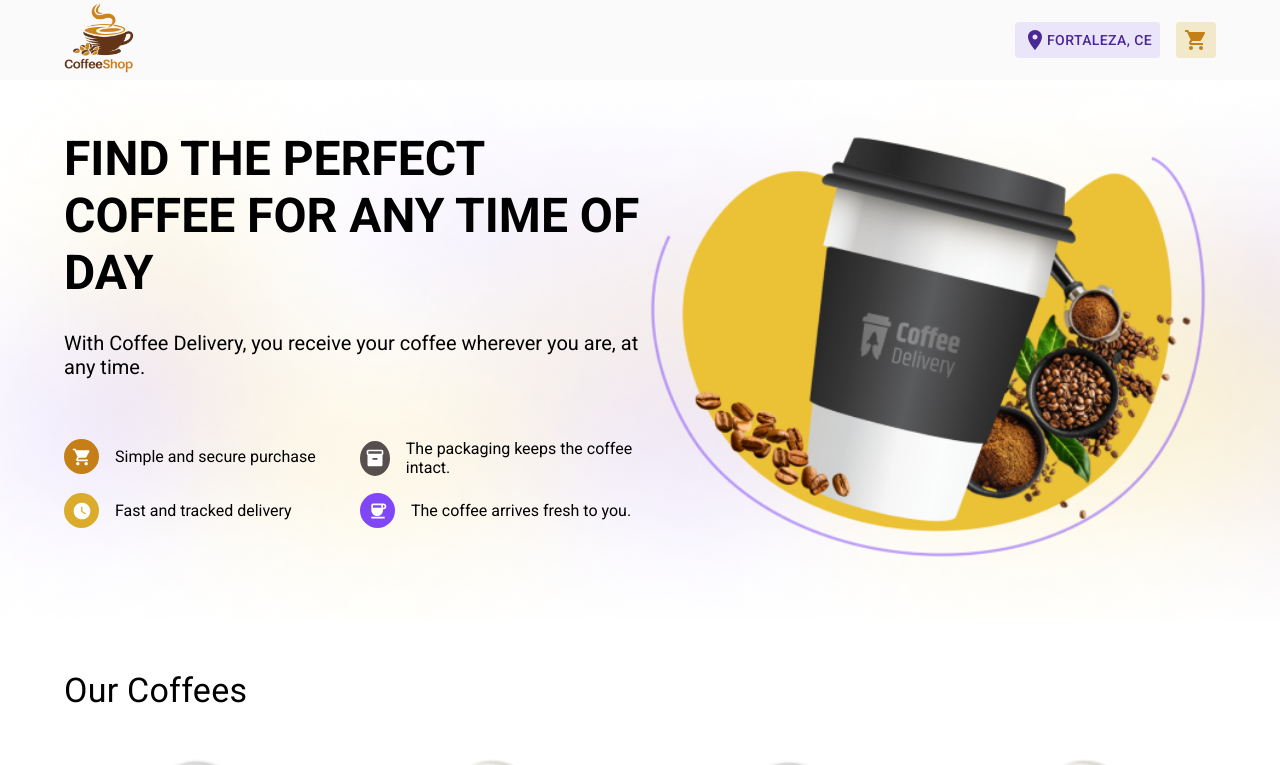
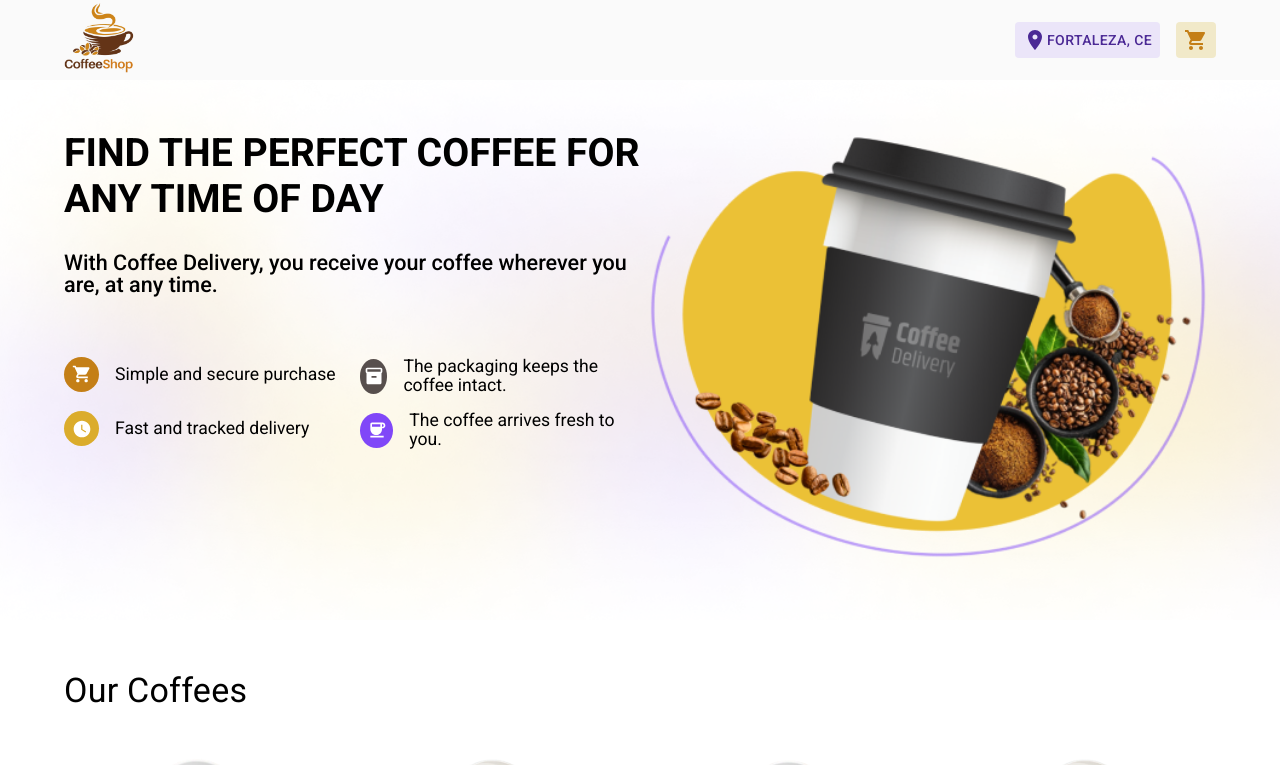
Before and after one commit to Mj-Sharifi/coffee-delivery, a React (Create React App) app: page / in a window 1280 px wide. Shown: the top 765 px of the page. Built offline with nearby package versions, Linux system fonts and the light colour scheme; data requests are answered from the project's data file.

Commit message:
Add files via upload

```diff
--- a/src/Pages/Home/Banner/index.jsx
+++ b/src/Pages/Home/Banner/index.jsx
@@ -11,28 +11,9 @@ import {
   Stack,
   Typography,
   ThemeProvider,
-  createTheme,
 } from "@mui/material";
 import React from "react";
 
-const theme = createTheme({
-  typography: {
-    type1: {
-      fontSize: "3rem",
-      fontWeight: "700",
-      LineHeight: "130%",
-    },
-    type2: {
-      fontSize: "1.25rem",
-      fontWeight: "400",
-      LineHeight: "130%",
-    },
-    type3: {
-      fontSize: "1rem",
-      fontWeight: "400",
-    },
-  },
-});
 
 const IconwithText = (bgColor, text, icon) => {
   return (
@@ -51,7 +32,7 @@ const IconwithText = (bgColor, text, icon) => {
         >
           {icon}
         </Box>
-        <Typography variant="type3" component="p">
+        <Typography variant="body1" component="p">
           {text}
         </Typography>
       </Stack>
@@ -60,7 +41,6 @@ const IconwithText = (bgColor, text, icon) => {
 };
 export default function Banner() {
   return (
-    <ThemeProvider theme={theme}>
       <Box
         sx={{
           backgroundImage: "url(assets/images/banner/hero-background.png)",
@@ -84,15 +64,15 @@ export default function Banner() {
           </Box>
           <Box sx={{ width: { xs: "100%", sx: "40%" } }}>
             <Typography
-              variant="type1"
+              variant="h3"
               component="h2"
-              sx={{ marginBottom: "30px" }}
+              sx={{ marginBottom: "30px"}}
               textTransform={"uppercase"}
             >
               Find the perfect coffee for any time of day
             </Typography>
             <Typography
-              variant="type2"
+              variant="h6"
               component="h4"
               sx={{ marginBottom: "60px" }}
             >
@@ -123,6 +103,5 @@ export default function Banner() {
           </Box>
         </Container>
       </Box>
-    </ThemeProvider>
   );
 }
```
